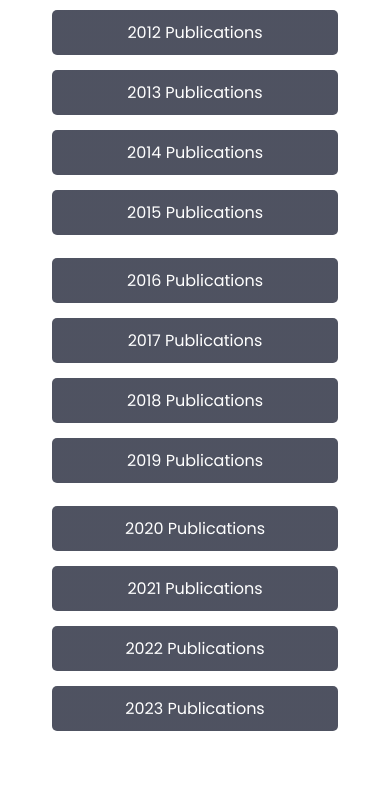
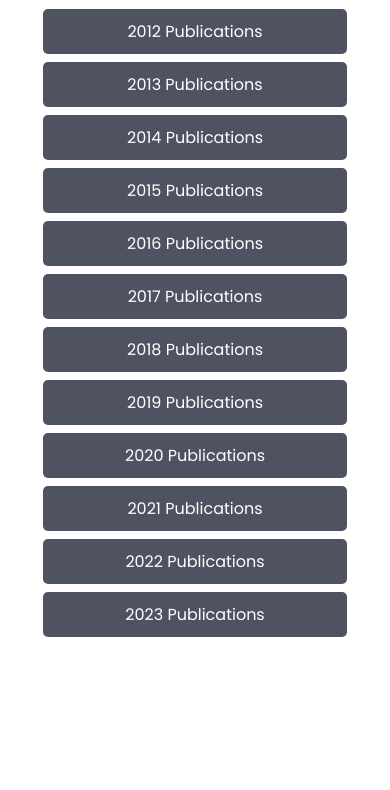
Before and after one commit to MichealAllison/Quantap, a plain HTML site: page Quantap/Publication.html in a window 390 px wide. Shown: the part 252-1042 px from the top of the page. Drawn offline with Linux system fonts and the light colour scheme.

Commit message:
Add files via upload

```diff
--- a/Quantap/Publication.html
+++ b/Quantap/Publication.html
@@ -40,55 +40,55 @@
 
             <div class="team-row">
                 <div class="Team-col">
-                    <a href="/coordinator.html">2012 Publications</a>
+                    <a href="#">2012 Publications</a>
                 </div>
 
                 <div class="Team-col">
-                    <a href="/pillarsleaders.html">2013 Publications</a>
+                    <a href="#">2013 Publications</a>
                 </div>
 
                 <div class="Team-col">
-                    <a href="/member.html">2014 Publications</a>
+                    <a href="#">2014 Publications</a>
                 </div>
 
                 <div class="Team-col">
-                    <a href="/member.html">2015 Publications</a>
+                    <a href="#">2015 Publications</a>
                 </div>
             </div>
 
             <div class="team-row">
                 <div class="Team-col">
-                    <a href="/coordinator.html">2016 Publications</a>
+                    <a href="#">2016 Publications</a>
                 </div>
 
                 <div class="Team-col">
-                    <a href="/pillarsleaders.html">2017 Publications</a>
+                    <a href="#">2017 Publications</a>
                 </div>
 
                 <div class="Team-col">
-                    <a href="/member.html">2018 Publications</a>
+                    <a href="#">2018 Publications</a>
                 </div>
 
                 <div class="Team-col">
-                    <a href="/member.html">2019 Publications</a>
+                    <a href="#">2019 Publications</a>
                 </div>
             </div>
 
             <div class="team-row">
                 <div class="Team-col">
-                    <a href="/coordinator.html">2020 Publications</a>
+                    <a href="#">2020 Publications</a>
                 </div>
 
                 <div class="Team-col">
-                    <a href="/pillarsleaders.html">2021 Publications</a>
+                    <a href="#">2021 Publications</a>
                 </div>
 
                 <div class="Team-col">
-                    <a href="/member.html">2022 Publications</a>
+                    <a href="#">2022 Publications</a>
                 </div>
 
                 <div class="Team-col">
-                    <a href="/member.html">2023 Publications</a>
+                    <a href="#">2023 Publications</a>
                 </div>
             </div>
         </section>
--- a/Quantap/css/style.css
+++ b/Quantap/css/style.css
@@ -8,7 +8,7 @@
     min-height: 100vh;
     width: 100%;
     background-image: linear-gradient(rgba(4,9,30,0.7),
-    rgba(4,9,30,0.7)), url(/images/pexels-chokniti-khongchum-2280571.jpg);
+    rgba(4,9,30,0.7)), url(/images/1.jpg);
     background-position: center;
     background-size: cover;
     position: relative;
@@ -137,14 +137,14 @@ nav .fa-solid{
 
 .about-us h1{
     font-size: 36px;
-    font-weight: 600;
+    font-weight: 700;
     color: #5E67F8;
 }
 
 p{
     color: #000;
     font-size: 16px;
-    font-weight: 300;
+    font-weight: 500;
     line-height: 22px;
     padding: 10px;
 }
@@ -162,7 +162,7 @@ p{
 .Laboratory p{
     color: #fff;
     font-size: 16px;
-    font-weight: 300;
+    font-weight: 500;
 }
 
 .Laboratory-col{
@@ -177,10 +177,11 @@ p{
     border-radius: 10px;
     width: 353.141px;
 }
-
 .Laboratory-col p{
     padding: 0;
     color: #fff;
+    font-size: 16px;
+    font-weight: 300;
 }
 
 
@@ -193,7 +194,7 @@ p{
 
 .Laboratory h1{
     font-size: 36px;
-    font-weight: 600;
+    font-weight: 700;
     color: #fff;
 }
 
@@ -207,7 +208,7 @@ p{
     min-height: 100vh;
     width: 100%;
     background-image: linear-gradient(rgba(4,9,30,0.9),
-    rgba(4,9,30,0.9)), url(/images/pexels-chokniti-khongchum-2280571.jpg);
+    rgba(4,9,30,0.9)), url(/images/2.jpg);
     background-position: center;
     background-size: cover;
     position: relative;
@@ -447,6 +448,7 @@ footer{
 
     .about-us{
         width: 100%;
+        height: 70vh;
         padding-top: 30px;
         padding-bottom: 30px;
         margin: auto;
@@ -458,6 +460,7 @@ footer{
 
     .about-us p{
         font-size: 12px;
+        font-weight: 500;
     }
 }
 
@@ -714,7 +717,7 @@ p{
 
 .Pillars h1{
     font-size: 30px;
-    font-weight: 600;
+    font-weight: 700;
     color: #5E67F8;
     margin: auto;
 }
@@ -731,13 +734,13 @@ p{
 
 .card-body h1{
         font-size: 18px;
-        font-weight: 400;
+        font-weight: 600;
         color: #5E67F8;
 }
 
 .card-body h3{
     font-size: 16px;
-    font-weight: 600;
+    font-weight: 700;
     color: #000000;
     margin: 10px;
 }
@@ -745,7 +748,7 @@ p{
 .card-body p{
     color: #000;
     font-size: 14px;
-    font-weight: 200;
+    font-weight: 500;
     line-height: 22px;
     text-align: center;
 }
@@ -772,7 +775,7 @@ p{
     .card-body h1{
         text-align: center;
         font-size: 18px;
-        font-weight: 200;
+        font-weight: 500;
         color: #5E67F8;
     }
 
@@ -808,8 +811,14 @@ p{
 
 @media(max-width: 1000px){
     .Publication{
-        height: 100vh;
+        width: 80%;
+        height: 130vh;
         margin: auto;
+        margin-top: 50px;
+        text-align: center;
+        padding-top: 0;
+        align-items: center;
+        padding: auto;
     }
     .Publication h1{
         font-size: 20px;
@@ -817,15 +826,15 @@ p{
     }
     .team-row{
     flex-direction: column;
-    margin: 8px;
+    margin: 0;
     }
 
     .Team-col{
-        margin-bottom: 5px;
+        margin-bottom: 0;
         padding: 0;
     }
 
     .Team-col a{
-        margin: 5px;
+        margin: 4px;
     }
 }
```
Also changed, not shown: Quantap/index.html (+4 -4 lines), Quantap/images/QUNTAP-main.png, 1 other file.
